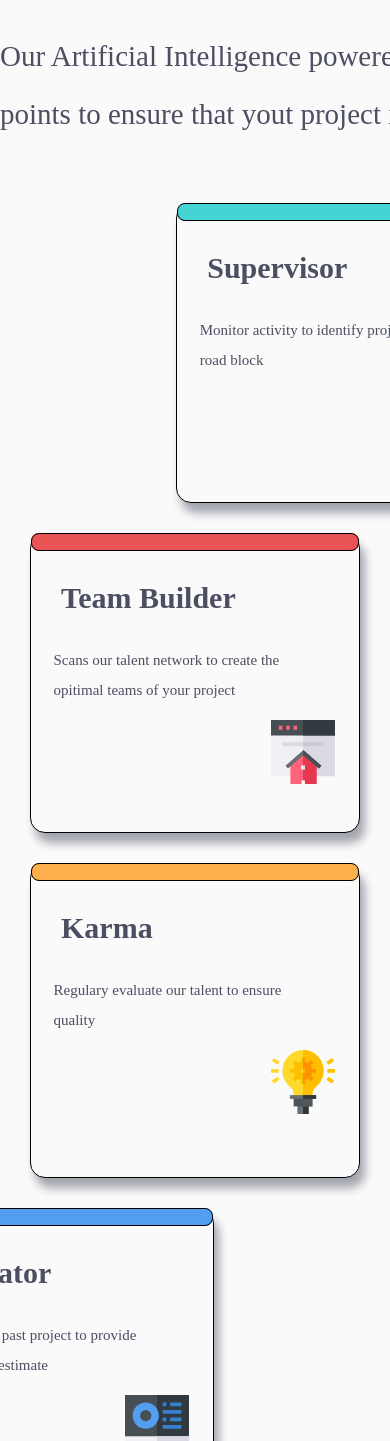
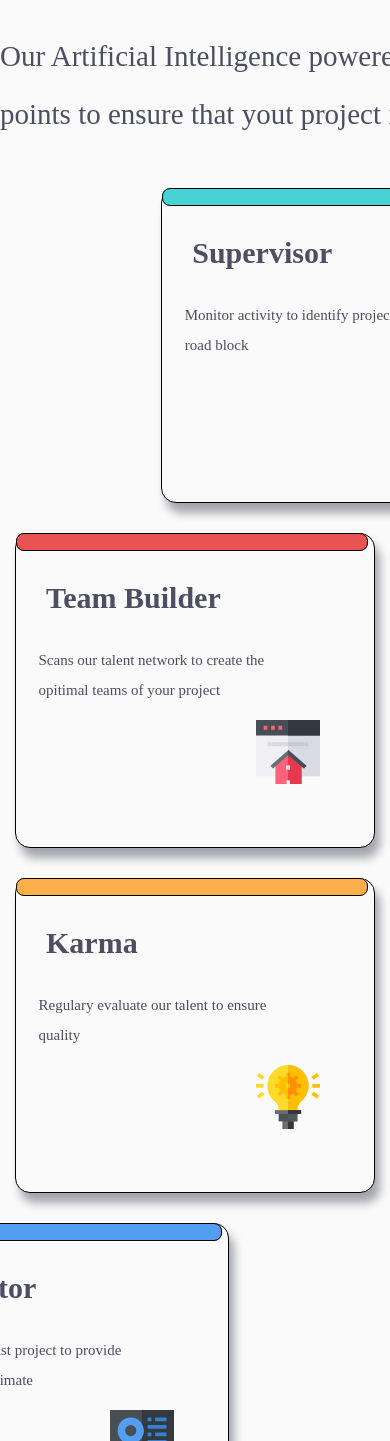
Before and after one commit to tee-15/Four-card, a plain HTML site: page index.html in a window 390 px wide. Shown: the part 780-2221 px from the top of the page. Drawn offline with Linux system fonts and the light colour scheme; a web font is replaced by a local one.

Commit message:
change add

```diff
--- a/css/queries.css
+++ b/css/queries.css
@@ -20,17 +20,14 @@
         color: hsl(234, 12%, 34%);
     }
 
-    .super {
-        margin-top: -55em;
-        margin-left: 0em;
-    }
+
     section.row-box {
 
         margin-top: 20em;
     }
     .build {
         background-color: hsl(0, 0%, 98%);
-        width: 22em;
+        width: 24em;
         height: 21em;
         border-radius: 1em;
         border: 1px solid;
@@ -40,9 +37,10 @@
     }
 
     .super {
-        margin-top: -38em;
+        margin-top: -40em;
         margin-left: 0em;
         height: 20em;
+        width: 24em;
 
 
 
@@ -64,7 +62,7 @@
     .builder {
         margin-top: 6em;
         background-color: hsl(0, 0%, 98%);
-        width: 22em;
+        width: 24em;
         height: 21em;
         border-radius: 1em;
         border: 1px solid;
@@ -72,7 +70,7 @@
     }
     .regulary {
         background-color: hsl(0, 0%, 98%);
-        width: 22em;
+        width: 24em;
         height: 21em;
         border-radius: 1em;
         border: 1px solid;
@@ -96,6 +94,30 @@
         margin-top: 1em;
         margin-left: 1em;
         color: hsl(234, 12%, 34%);
+    }
+    .note {
+        border-radius: 8px;
+        background: hsl(0, 78%, 62%);
+        padding-right: 350px;
+        border: 1px solid;
+    }
+    .talent {
+        border-radius: 8px;
+        background: hsl(34, 97%, 64%);
+        padding-right: 350px;
+        border: 1px solid;
+    }
+    .vision {
+        border-radius: 8px;
+        background: hsl(180, 62%, 55%);
+        padding-right: 350px;
+        border: 1px solid;
+    }
+    .no {
+        border-radius: 8px;
+        background: hsl(212, 86%, 64%);
+        padding-right: 350px;
+        border: 1px solid;
     }
 
 }
@@ -124,8 +146,8 @@
     }
     .build {
         background-color: hsl(0, 0%, 98%);
-        width: 22em;
-        height: 20em;
+        width: 24em;
+        height: 21em;
         border-radius: 1em;
         border: 1px solid;
         box-shadow: 5px 10px 10px hsl(229, 6%, 66%);
@@ -139,17 +161,24 @@
         /* margin-top: -27em; */
     }
     .super {
-        margin-top: -38em;
+        margin-top: -40em;
         margin-left: 0em;
-        height: 20em;
+        height: 21em;
+        width: 24em;
 
 
 
 
     }
+    .note {
+        border-radius: 8px;
+        background: hsl(0, 78%, 62%);
+        padding-right: 350px;
+        border: 1px solid;
+    }
     .regulary {
         background-color: hsl(0, 0%, 98%);
-        width: 22em;
+        width: 24em;
         height: 21em;
         border-radius: 1em;
         border: 1px solid;
@@ -172,8 +201,8 @@
     .builder {
         margin-top: 6em;
         background-color: hsl(0, 0%, 98%);
-        width: 22em;
-        height: 20em;
+        width: 24em;
+        height: 21em;
         border-radius: 1em;
         border: 1px solid;
         box-shadow: 5px 10px 10px hsl(229, 6%, 66%);
@@ -196,6 +225,24 @@
         margin-left: 1em;
         color: hsl(234, 12%, 34%);
     }
+    .talent {
+        border-radius: 8px;
+        background: hsl(34, 97%, 64%);
+        padding-right: 350px;
+        border: 1px solid;
+    }
+    .vision {
+        border-radius: 8px;
+        background: hsl(180, 62%, 55%);
+        padding-right: 350px;
+        border: 1px solid;
+    }
+    .no {
+        border-radius: 8px;
+        background: hsl(212, 86%, 64%);
+        padding-right: 350px;
+        border: 1px solid;
+    }
 
 
 
```
